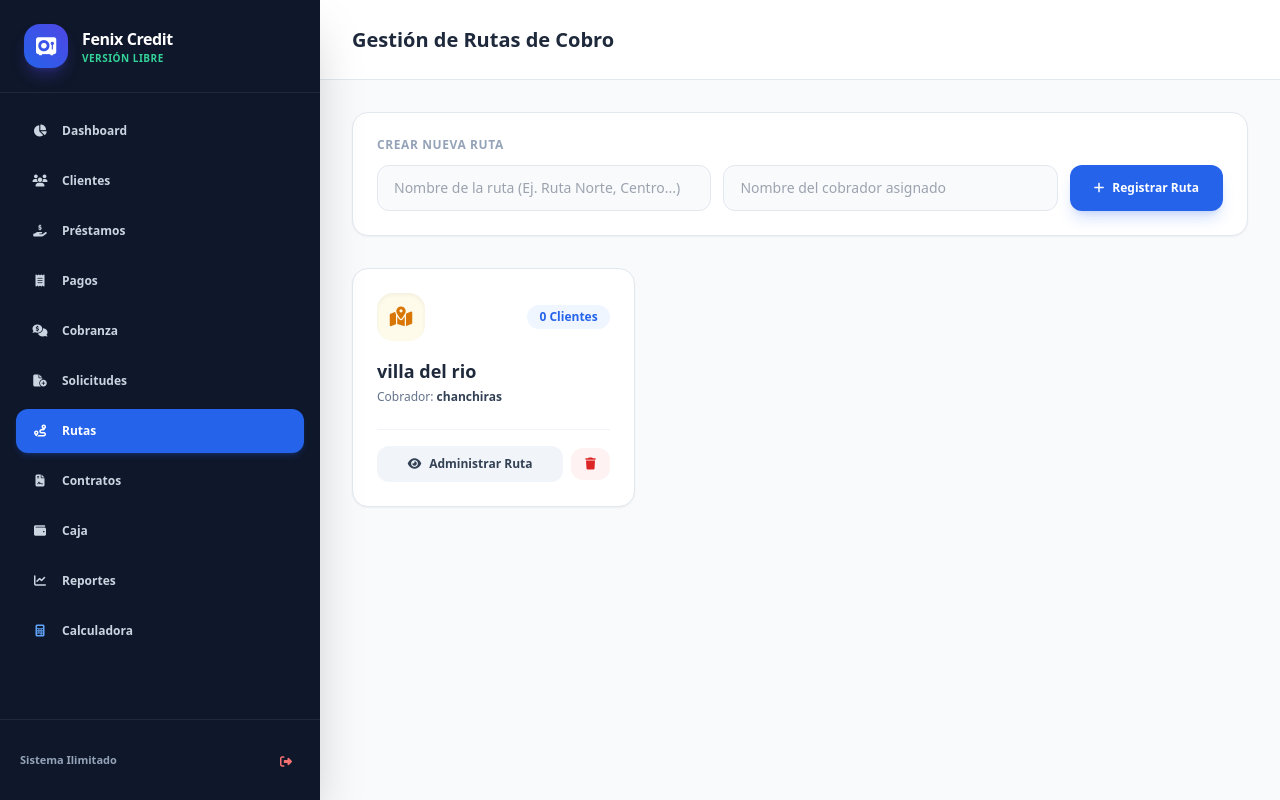
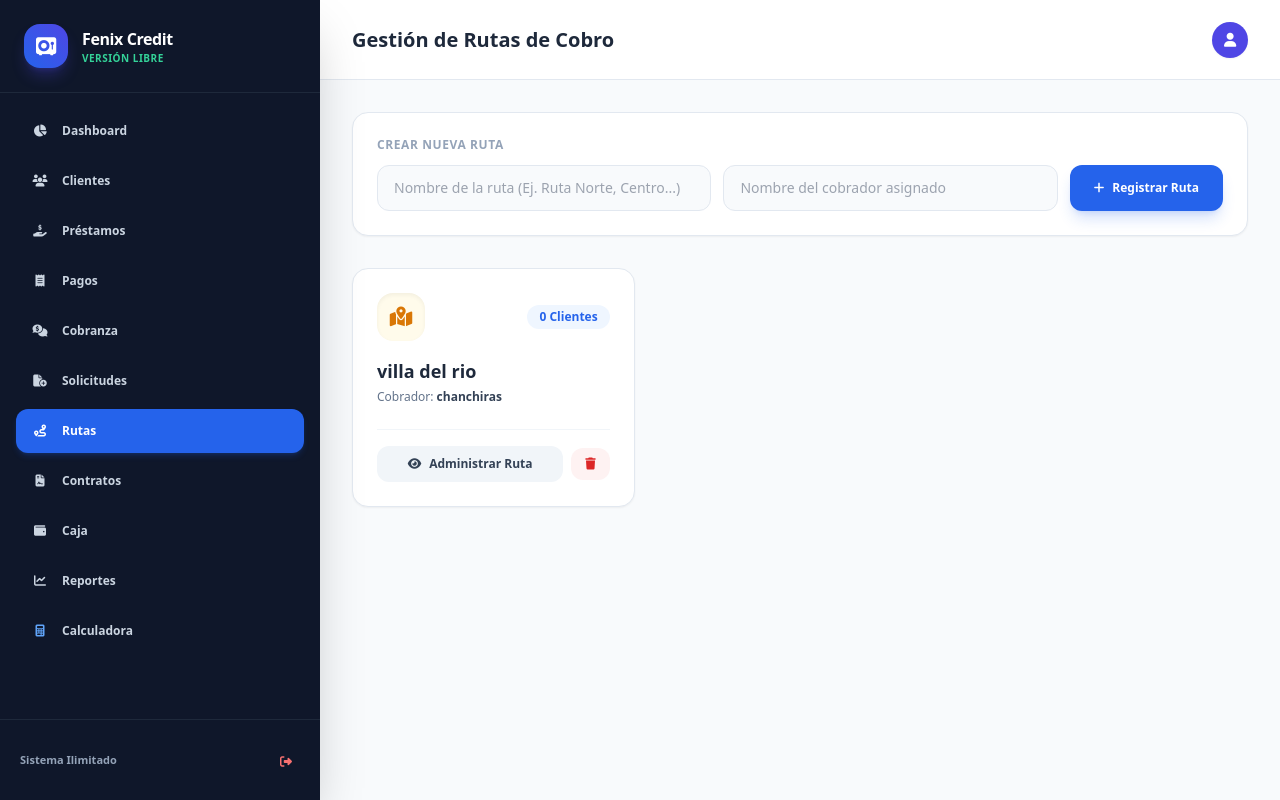
Before and after one commit to Jfiesco-dev/fenix-credit, a Flask app: page /rutas in a window 1280 px wide. Run offline with Flask 3, Linux system fonts and the light colour scheme; a user stored in the database is signed in; data comes from the database, SQL or seed files in the repository; data that the repository does not hold is empty; some libraries are stand-ins or nearby versions.

Commit message:
Update rutas.html

```diff
--- a/templates/rutas.html
+++ b/templates/rutas.html
@@ -93,6 +93,9 @@
                         <i class="fa-solid fa-bars text-lg"></i>
                     </button>
                     <h2 class="text-lg sm:text-xl font-bold text-slate-800">Gestión de Rutas de Cobro</h2>
+                </div>
+                <div class="flex items-center gap-3">
+                    {% include 'usuario.html' %}
                 </div>
             </header>
 
```
